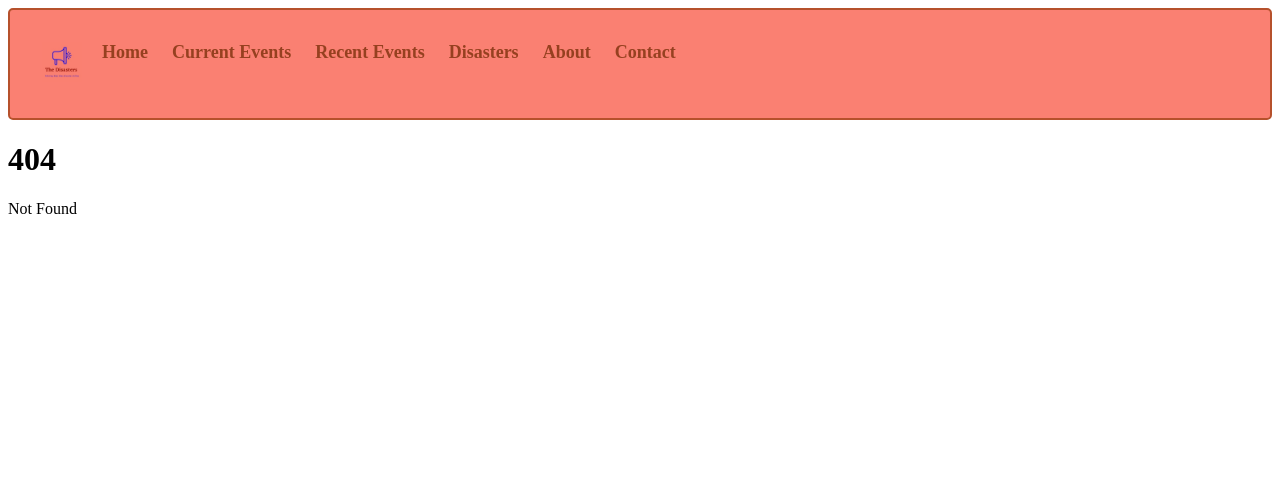
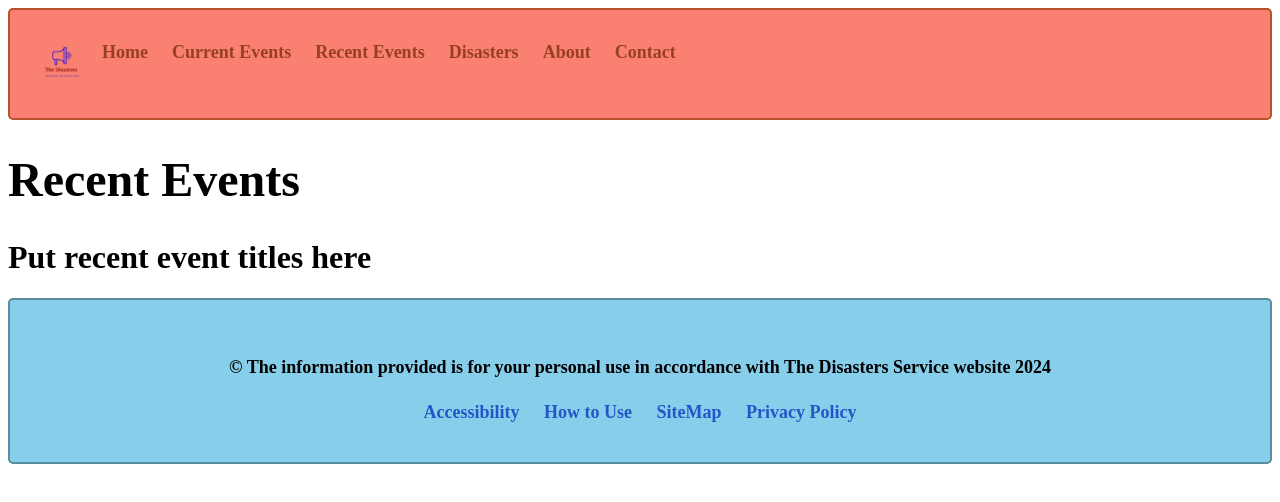
Before and after one commit to BIT-Studio-3/group-project-25-1-scade, a SvelteKit app in the folder disaster/disaster/: page /recent in a window 1280 px wide. Before the commit this address had no page. Shown: the top 502 px of the page. Built offline with nearby package versions, Linux system fonts and the light colour scheme.

Commit message:
recent events page

```diff
--- /dev/null
+++ b/disaster/disaster/src/routes/recent/+page.svelte
@@ -0,0 +1,21 @@
+<script>
+    import Header from '$lib/Header.svelte';
+    import Card from '$lib/Card.svelte';
+    import Footer from '$lib/Footer.svelte'
+    import Image from '$lib/Image.svelte';
+    import homepic from '$lib/Weather.jpg';
+
+</script>
+
+
+<Header headingTitle="Recent Events" />
+
+<h1>Put recent event titles here</h1>
+
+<!-- <Image pic={homepic} picname={"cover"} picwidth={"800px"} picheight={"400px"}/> -->
+
+<Footer year={2024} />
+
+<style>
+
+</style>
```
